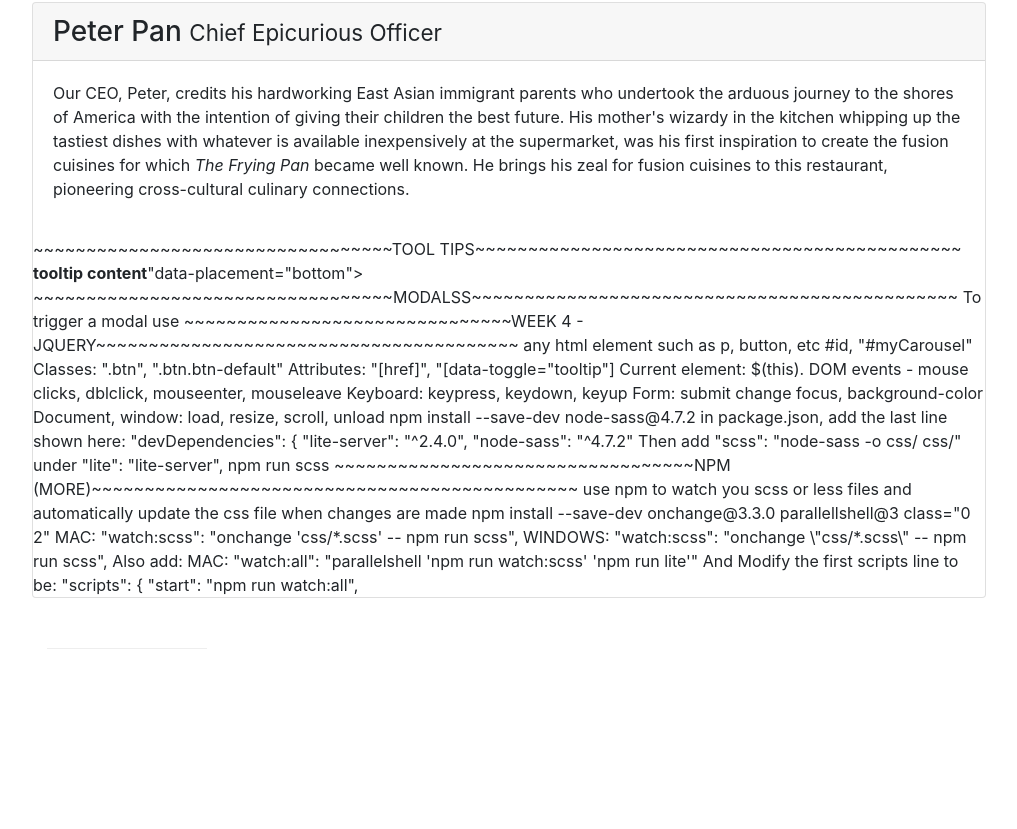
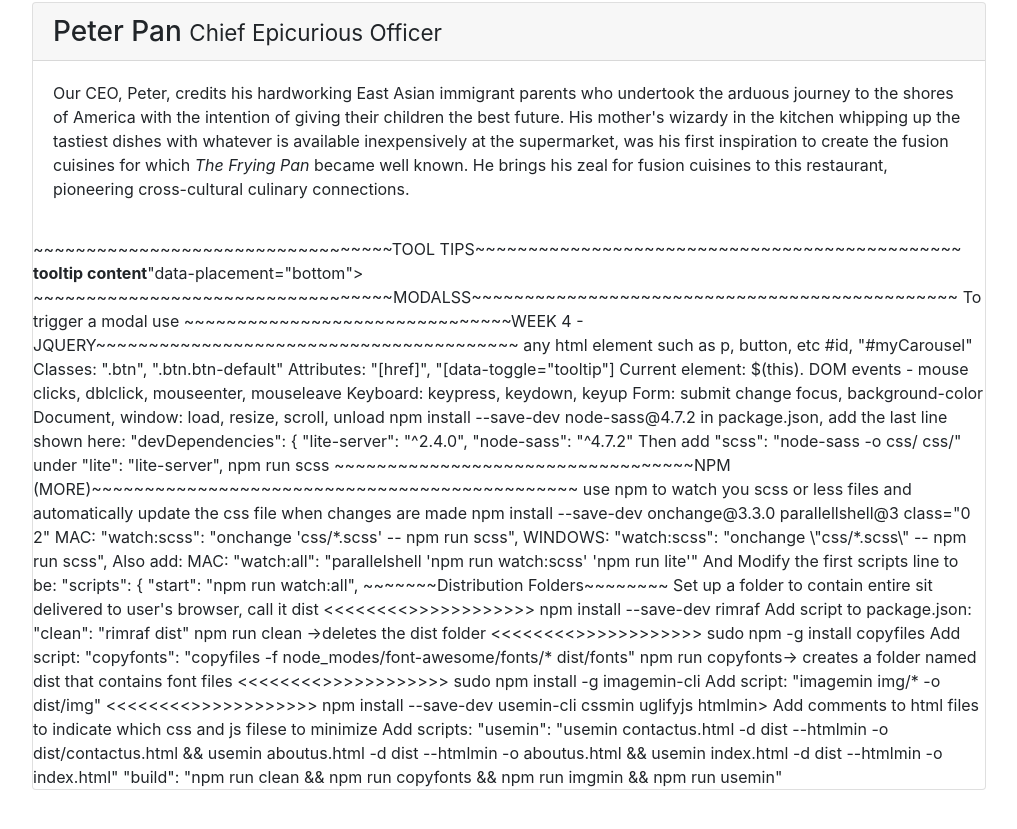
Before and after one commit to isaidspaghetti/conFusion, a website: page courseraNotes.html in a window 1280 px wide. Shown: the part 2468-3297 px from the top of the page, without its empty margins (133-1150 px from the left). Before the commit the page ends 3117 px from the top, so only its background shows below. Drawn offline with nearby package versions, Linux system fonts and the light colour scheme.

Commit message:
Dist folder 0.5

```diff
--- a/courseraNotes.html
+++ b/courseraNotes.html
@@ -365,3 +365,28 @@ And Modify the first scripts line to be:
     "scripts": {
         "start": "npm run watch:all",
 </in>
+~~~~~~~Distribution Folders~~~~~~~~
+    Set up a folder to contain entire sit delivered to user's browser, call it dist
+ <<<<<<<<<TO: "CLEAN FILES">>>>>>>>>>>>>
+        npm install --save-dev rimraf
+        Add script to package.json: "clean": "rimraf dist"
+        npm run clean ->deletes the dist folder
+ <remember to add dist to the gitignore.git file></remember>
+<<<<<<<<<TO: "COPY FILES">>>>>>>>>>>>>
+        sudo npm -g install copyfiles <windows does not need the "sudo" part>
+        Add script: "copyfonts": "copyfiles -f node_modes/font-awesome/fonts/* dist/fonts"
+            <copies font awesome files to the dist folder>
+        npm run copyfonts-> creates a folder named dist that contains font files
+<<<<<<<<<TO: "COMPRESS IMAGES">>>>>>>>>>>>>
+        sudo npm install -g imagemin-cli <on MAC sometimes you must add: "--unsafe-perm=true --allow-root">
+        Add script: "imagemin img/* -o dist/img" <copies and compresses images from img folder to dist/img folder>
+<<<<<<<<<TO: "CONCATENATE FILES">>>>>>>>>>>>>
+        <to concatenate css and js files and put into a single folder>
+        npm install --save-dev usemin-cli cssmin uglifyjs htmlmin>
+        Add comments to html files to indicate which css and js filese to minimize
+            <!-- build:css css/main.css --> <!-- endbuild -->
+            <!-- build:js js/main.js --> <!-- endbuild -->
+        Add scripts:
+            "usemin": "usemin contactus.html -d dist --htmlmin -o dist/contactus.html && usemin aboutus.html -d dist --htmlmin -o aboutus.html && usemin index.html -d dist --htmlmin -o index.html"
+            "build": "npm run clean && npm run copyfonts && npm run imgmin && npm run usemin"
+                <!-- The build script just runs other scripts as a batch -->
```
Also changed, not shown: aboutus.html (+6 -1 lines), contactus.html (+5 -0 lines), index.html (+5 -1 lines), package.json (+14 -2 lines), 2 other files.
